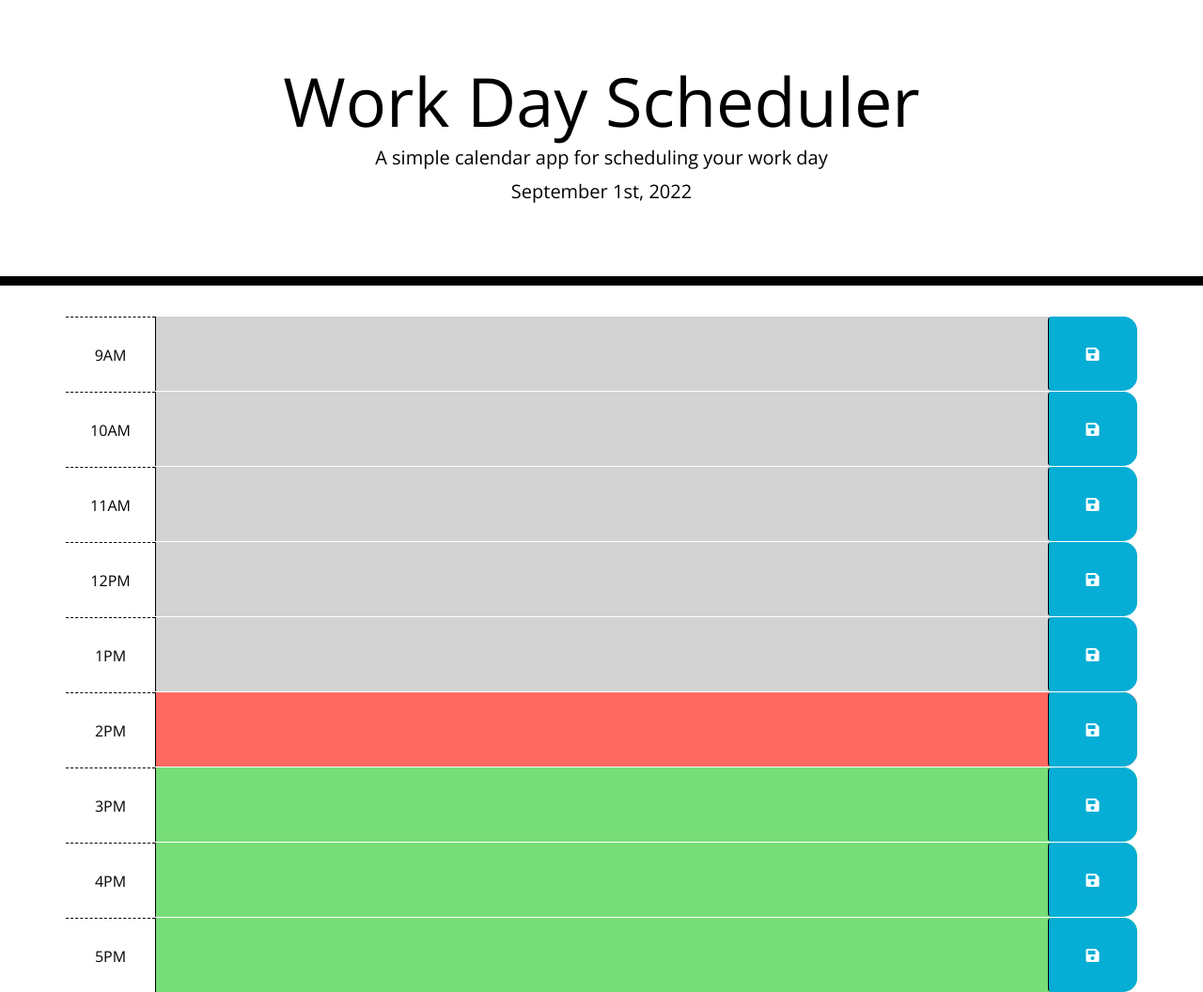
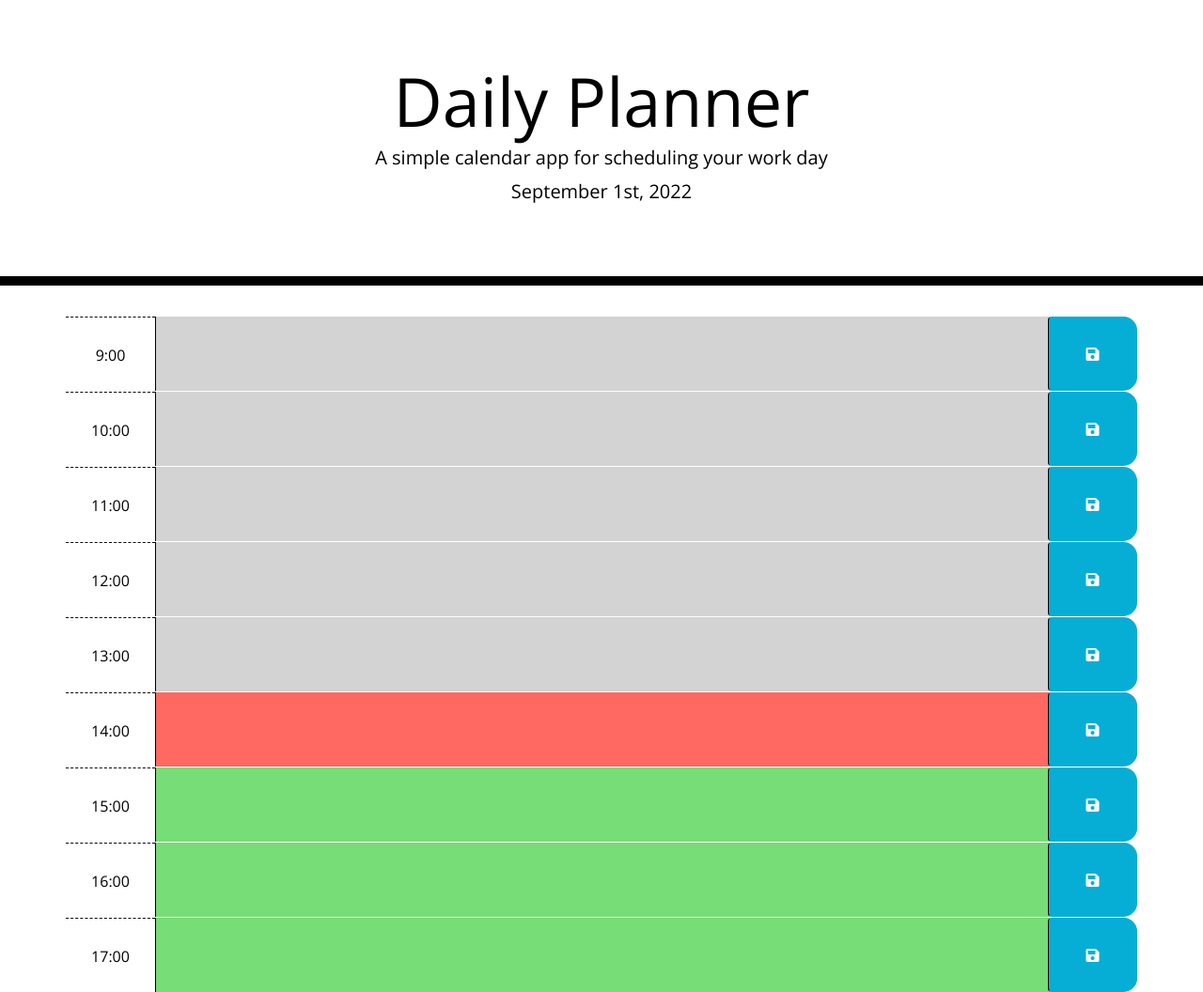
Before and after one commit to nvici/The-Daily-Planner, a plain HTML site: page index.html in a window 1280 px wide. Shown: the whole page at 94% size. Drawn offline with nearby package versions, Linux system fonts and the light colour scheme.

Commit message:
added to html and js, and completed README

```diff
--- a/index.html
+++ b/index.html
@@ -25,15 +25,16 @@
 
   <body>
     <header class="jumbotron">
-      <h1 class="display-3">Work Day Scheduler</h1>
+      <h1 class="display-3">Daily Planner</h1>
       <p class="lead">A simple calendar app for scheduling your work day</p>
       <p id="currentDay" class="lead"></p>
     </header>
     <div class="container">
       <!-- Timeblocks go here -->
+      <!--these are the bootstrap time blocks-->
         <div id="hour9" class="row time-block">
             <div class="col-md-1 hour">
-                9AM
+                9:00
             </div>
             <textarea class="col-md-10 description">
             </textarea>
@@ -42,7 +43,7 @@
 
         <div id="hour10" class="row time-block">
             <div class="col-md-1 hour">
-                10AM
+                10:00
             </div>
             <textarea class="col-md-10 description">
             </textarea>
@@ -51,7 +52,7 @@
 
         <div id="hour11" class="row time-block">
             <div class="col-md-1 hour">
-                11AM
+                11:00
             </div>
             <textarea class="col-md-10 description">
             </textarea>
@@ -60,7 +61,7 @@
 
         <div id="hour12" class="row time-block">
             <div class="col-md-1 hour">
-                12PM
+                12:00
             </div>
             <textarea class="col-md-10 description">
             </textarea>
@@ -69,7 +70,7 @@
 
         <div id="hour13" class="row time-block">
             <div class="col-md-1 hour">
-                1PM
+                13:00
             </div>
             <textarea class="col-md-10 description">
             </textarea>
@@ -78,7 +79,7 @@
 
         <div id="hour14" class="row time-block">
             <div class="col-md-1 hour">
-                2PM
+                14:00
             </div>
             <textarea class="col-md-10 description">
             </textarea>
@@ -87,7 +88,7 @@
 
         <div id="hour15" class="row time-block">
             <div class="col-md-1 hour">
-                3PM
+                15:00
             </div>
             <textarea class="col-md-10 description">
             </textarea>
@@ -96,7 +97,7 @@
 
         <div id="hour16" class="row time-block">
             <div class="col-md-1 hour">
-                4PM
+                16:00
             </div>
             <textarea class="col-md-10 description">
             </textarea>
@@ -105,7 +106,7 @@
 
         <div id="hour17" class="row time-block">
             <div class="col-md-1 hour">
-                5PM
+                17:00
             </div>
             <textarea class="col-md-10 description">
             </textarea>
```
Also changed, not shown: script.js (+5 -3 lines), assets/Screenshot 2022-09-01 094415.jpg (added), 1 other file.
